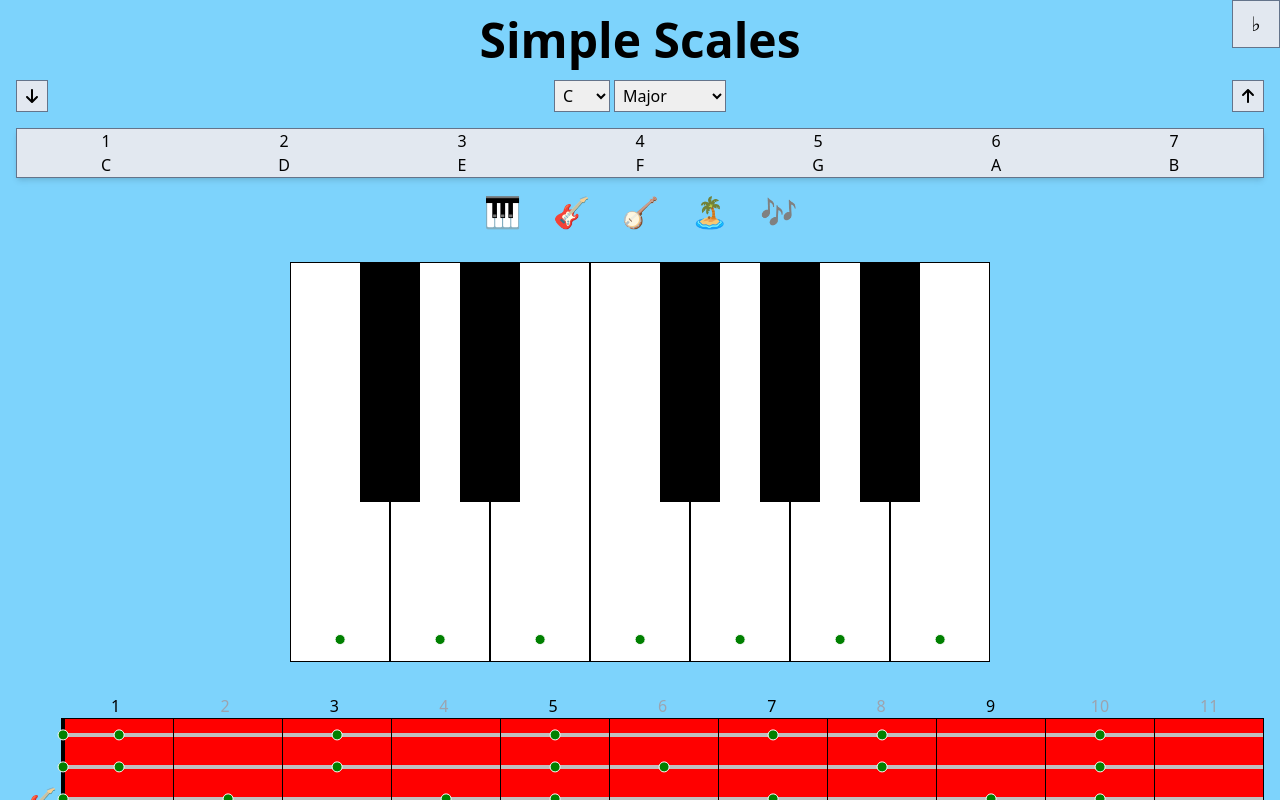
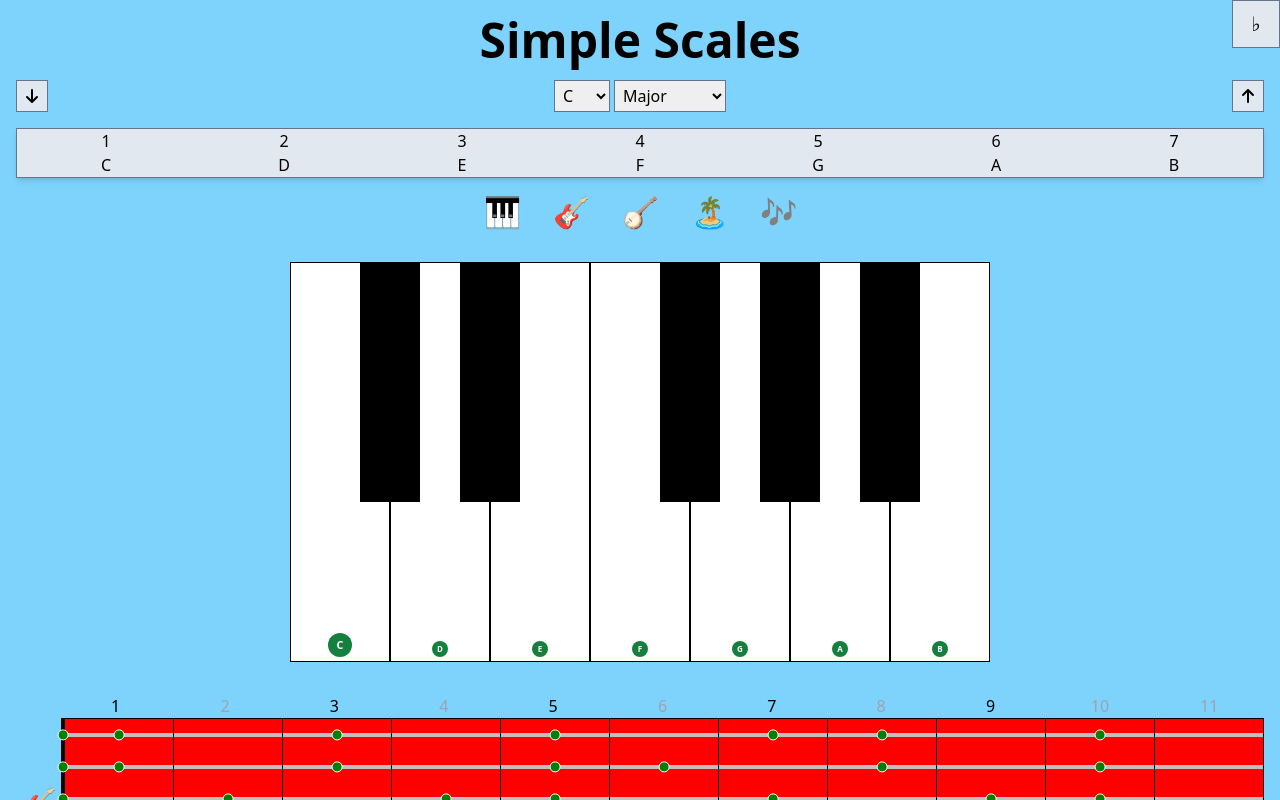
Before and after one commit to kylemichaelsullivan/simple-scales, a React (Vite) app: page / in a window 1280 px wide. Shown: the top 800 px of the page. Built offline with nearby package versions, Linux system fonts and the light colour scheme.

Commit message:
ADD: Note Names to <Piano />

```diff
--- /dev/null
+++ b/src/components/AllowedNote.tsx
@@ -0,0 +1,22 @@
+type AllowedNoteProps = {
+  note: string;
+  isTonic: boolean;
+};
+
+function AllowedNote({ note, isTonic }: AllowedNoteProps) {
+  const size = isTonic ? 'w-6 h-6' : 'w-4 h-4';
+  const fontSize = isTonic ? 'text-xxs' : 'text-xxxs';
+  const hasFlat = note.includes('♭');
+  const hasSharp = note.includes('♯');
+
+  return (
+    <span
+      className={`AllowedNote absolute flex items-center justify-center bg-green-700 rounded-full text-white font-bold text-center leading-none ${size} ${fontSize} bottom-1 left-1/2 translate-x-[-50%] ${hasFlat ? 'hasFlat' : ''} ${hasSharp ? 'hasSharp' : ''}`}
+      title={note}
+    >
+      {note}
+    </span>
+  );
+}
+
+export default AllowedNote;
--- a/src/components/displays/Piano/Key.tsx
+++ b/src/components/displays/Piano/Key.tsx
@@ -1,4 +1,5 @@
 import { useIndex } from '../../../context';
+import AllowedNote from '../../AllowedNote';
 
 type KeyProps = {
   isBlack: boolean;
@@ -7,14 +8,18 @@ type KeyProps = {
 };
 
 function Key({ isBlack, note, isAllowed }: KeyProps) {
-	const { getNote, playNote } = useIndex();
+  const { getNote, playNote, tonic } = useIndex();
 
   return (
     <div
-			className={`Key border border-black ${isBlack ? 'black' : 'white'}${isAllowed ? ' allowed' : ''}`}
+      className={`Key border border-black ${isBlack ? 'black' : 'white'}`}
       title={getNote(note)}
       onClick={() => playNote(note)}
-		/>
+    >
+      {isAllowed && (
+        <AllowedNote note={getNote(note)} isTonic={note === tonic} />
+      )}
+    </div>
   );
 }
 
--- a/src/index.css
+++ b/src/index.css
@@ -159,6 +159,18 @@ select {
 }
 
 .text-xxs {
-	font-size: max(0.5rem, 2.75vw);
-	line-height: 1.25;
+  font-size: 0.675rem;
 }
+
+.text-xxxs {
+  font-size: 0.5rem;
+}
+
+/* camelCase to match React Prop */
+.hasFlat {
+  letter-spacing: -0.1875em;
+}
+
+.hasSharp {
+  letter-spacing: 0em;
+}
```
Lines whose indentation alone changed are shown as unchanged.
